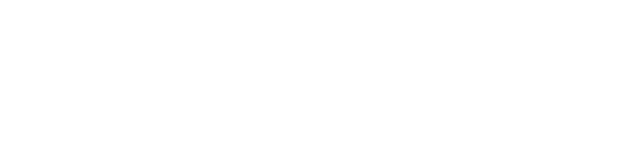
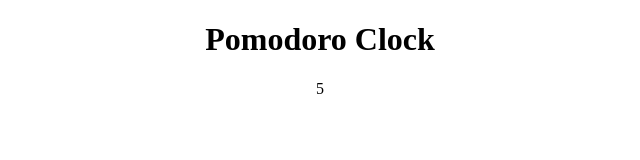
Before and after one commit to cryder9898/pomodoroclock, a plain HTML site: page index.html in a window 1280 px wide. Shown: the whole page, without its empty margins (320-960 px from the left). Drawn offline with nearby package versions, Linux system fonts and the light colour scheme.

Commit message:
added counter

```diff
--- /dev/null
+++ b/css/style.css
@@ -0,0 +1,3 @@
+body {
+	text-align: center;
+}
--- a/index.html
+++ b/index.html
@@ -4,7 +4,12 @@
 <title>Pomodoro Clock</title>
 <meta charset="utf-8">
 <meta name="viewport" content="width=device-width, initial-scale=1.0"/>
+<link rel="stylesheet" type="text/css" href="css/style.css">
 </head>
 <body>
+	<h1>Pomodoro Clock</h1>
+	<div id='clock'></div>
+	<script type="text/javascript" src="https://code.jquery.com/jquery-2.1.1.min.js"></script>
+	<script type="text/javascript" src="js/script.js"></script>
 </body>
 </html>
--- a/js/script.js
+++ b/js/script.js
@@ -0,0 +1,7 @@
+$(document).ready(function () {
+	var sec = 1000;
+	var i = 1
+	var count = setInterval(function () {
+		$('#clock').text(i++);
+	}, sec);
+});
```
